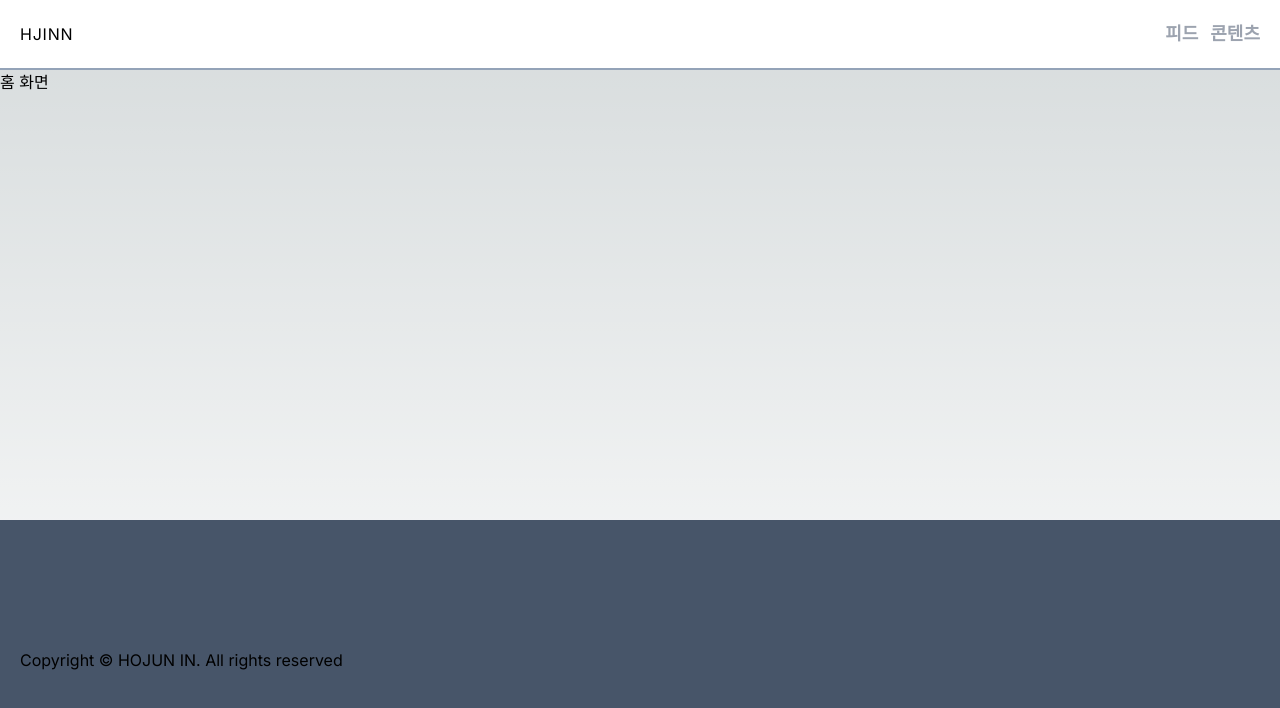
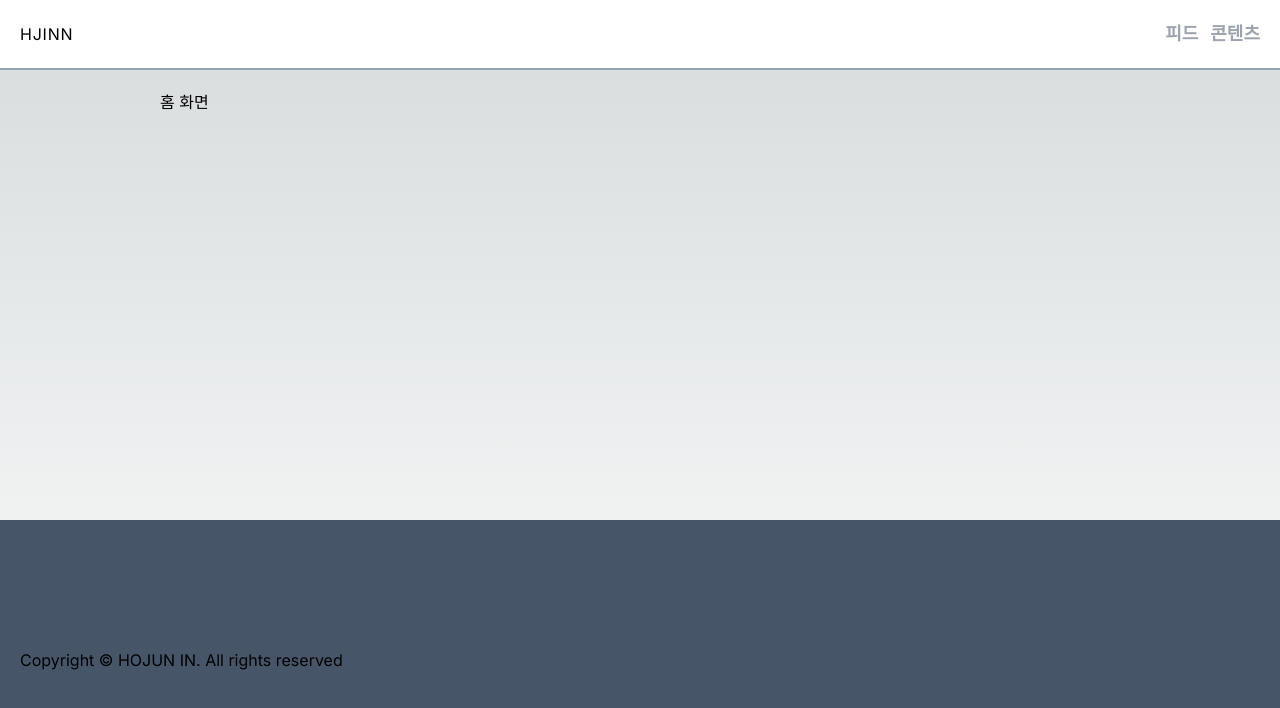
Before and after one commit to hojunin/blog-2.0, a Next.js app: page / in a window 1280 px wide. Shown: the top 708 px of the page. Built offline with nearby package versions, Linux system fonts and the light colour scheme.

Commit message:
feat: 전체 레이아웃에 반응형 추가

```diff
--- a/src/components/layout/index.tsx
+++ b/src/components/layout/index.tsx
@@ -6,7 +6,9 @@ const Layout = ({ children }: { children: React.ReactNode }) => {
   return (
     <div className="flex flex-col min-h-screen">
       <Header />
-      <main className="flex-grow overflow-auto w-full">{children}</main>
+      <main className="flex-grow overflow-auto w-full sm:py-5 sm:px-5 md:px-8 lg:px-24 xl:px-40">
+        {children}
+      </main>
       <Footer />
     </div>
   );
--- a/tailwind.config.ts
+++ b/tailwind.config.ts
@@ -8,6 +8,10 @@ const config: Config = {
   ],
   theme: {
     extend: {
+      // screens: {
+      //   mobile: { max: '1224px' },
+      //   desktop: { min: '1225px' },
+      // },
       backgroundImage: {
         'gradient-radial': 'radial-gradient(var(--tw-gradient-stops))',
         'gradient-conic':
```
